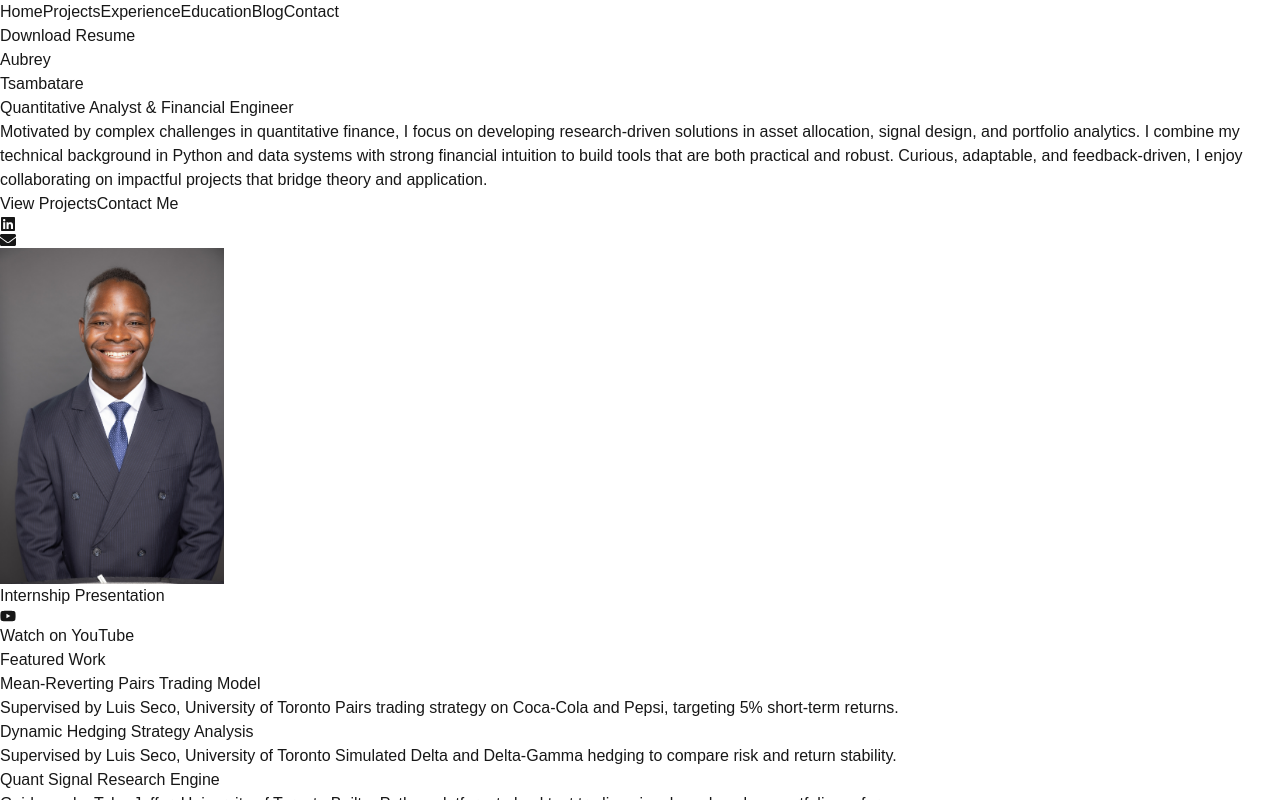
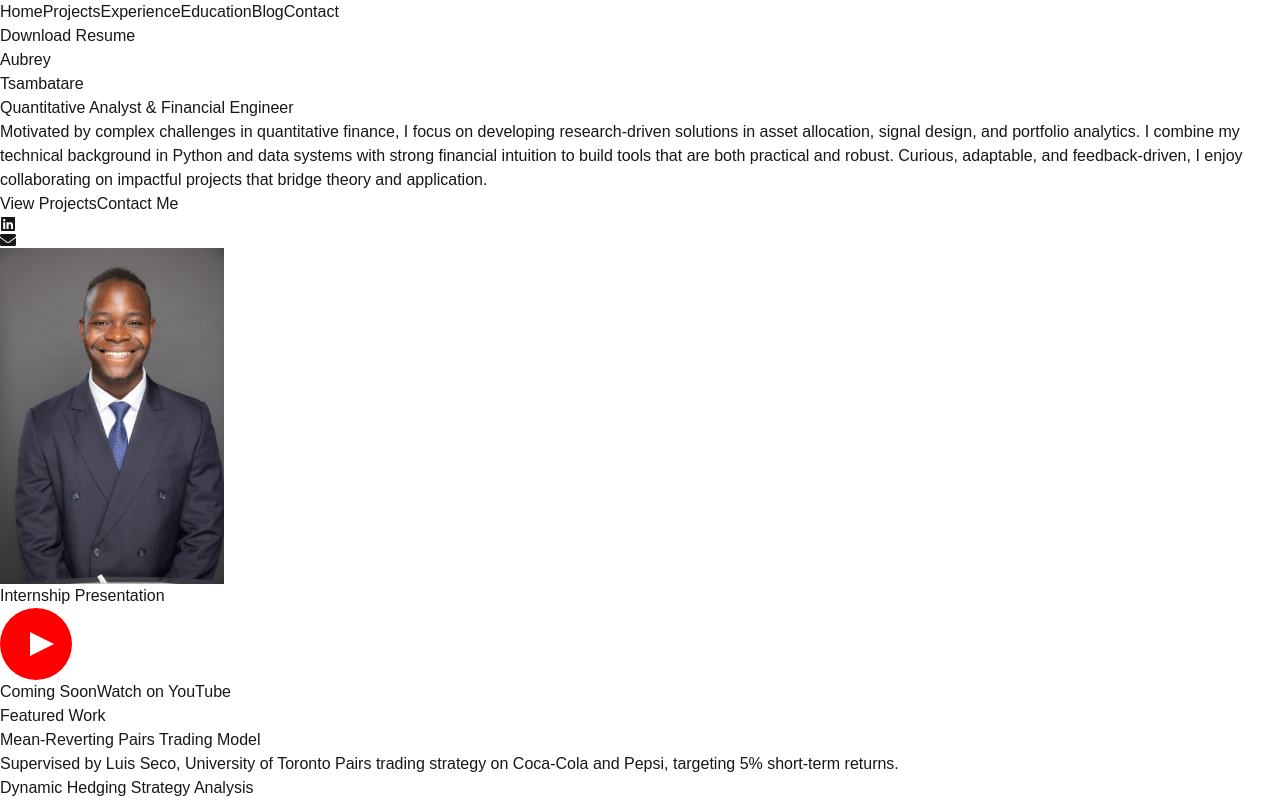
Before and after one commit to Aubrey-t/person-website, a Next.js app: page / in a window 1280 px wide. Shown: the top 800 px of the page. Built offline with nearby package versions, Linux system fonts and the light colour scheme.

Commit message:
Update: add detailed summary for Mean-Reverting Pairs Trading Model project

```diff
--- a/src/app/blog/page.tsx
+++ b/src/app/blog/page.tsx
@@ -209,7 +209,7 @@ const blogPosts = [
     ),
   },
   {
-    title: "Thoughts on the Quant Job Market: Trends, Frustrations, and What I&apos;ve Learned",
+    title: "Thoughts on the Quant Job Market: Trends, Frustrations, and What I've Learned",
     date: "June 02 2025",
     category: "Career",
     description: "A grounded, personal take on the realities of breaking into quant finance, what actually matters, and what I wish I knew starting out.",
@@ -217,8 +217,8 @@ const blogPosts = [
     featured: false,
     content: (
       <div>
-        <h1 className="text-3xl font-extrabold text-green-400 mb-4">Thoughts on the Quant Job Market: Trends, Frustrations, and What I&apos;ve Learned</h1>
-        <p className="mb-4">When I started looking into quant roles, I kept hearing the same things: the market is saturated, it&apos;s harder to break in than it used to be, and you probably need a PhD. But after going through the process myself applying to a mix of research, valuations, and analytics roles I&apos;ve come to realize that while those points aren&apos;t entirely wrong, they&apos;re definitely not the full picture.</p>
+        <h1 className="text-3xl font-extrabold text-green-400 mb-4">Thoughts on the Quant Job Market: Trends, Frustrations, and What I've Learned</h1>
+        <p className="mb-4">When I first started exploring quant roles, I kept hearing the same refrains: the market is saturated, it&apos;s harder to break in than it used to be, and you probably need a PhD. But after going through the process myself—applying to a mix of research, valuations, and analytics roles—I&apos;ve realized that while those points aren&apos;t entirely wrong, they&apos;re definitely not the whole story.</p>
         <p className="mb-4">The quant job market today is complex. It&apos;s not just about skill anymore it&apos;s about how your specific skill set lines up with a very specific kind of role. In this post, I&apos;ll share what I&apos;ve seen, what surprised me, and what actually helped along the way.</p>
         <h2 className="text-2xl font-bold text-green-400 mt-8 mb-2">It&apos;s not about being &quot;good enough&quot; in general it&apos;s about being a fit</h2>
         <p className="mb-4">I used to think that if I could get really good at Python, math, and finance, I&apos;d be set. That helped, but it wasn&apos;t enough. What I&apos;ve realized is that most quant roles are hyper-specific. One job might want someone to build pricing models in C++. Another might be focused on alpha signal research using alternative data. Another might be more analytics-focused, where communication and business context matter more than theoretical math.</p>
--- a/src/app/contact/page.tsx
+++ b/src/app/contact/page.tsx
@@ -53,7 +53,7 @@ export default function ContactPage() {
               <FaPhone className="text-green-400 text-2xl" />
               <div>
                 <div className="font-bold text-green-100">Phone</div>
-                <div className="text-green-200 text-sm">+1 437 9742368</div>
+                <div className="text-green-200 text-sm">+1 437 974 2368</div>
               </div>
             </div>
             <div className="flex items-center gap-4 mb-2">
--- a/src/app/page.tsx
+++ b/src/app/page.tsx
@@ -56,11 +56,22 @@ export default function Home() {
             </div>
             <div className="w-full bg-transparent border border-green-700 rounded-xl p-4 flex flex-col items-center shadow-lg">
               <span className="text-lg font-medium mb-2">Internship Presentation</span>
-              <div className="w-full aspect-video rounded-lg overflow-hidden flex items-center justify-center bg-black">
-                <a href="https://youtube.com" target="_blank" rel="noopener noreferrer" className="flex flex-col items-center justify-center w-full h-full">
-                  <FaYoutube className="text-5xl text-red-500 mb-2" />
-                  <span className="text-green-200 text-sm">Watch on YouTube</span>
-                </a>
+              <div className="w-full aspect-video rounded-lg overflow-hidden flex items-center justify-center bg-[#07190e] relative">
+                <button
+                  className="absolute inset-0 w-full h-full flex flex-col items-center justify-center transition cursor-pointer z-10 bg-transparent"
+                  style={{ outline: 'none' }}
+                  tabIndex={0}
+                  aria-label="Internship Presentation Coming Soon"
+                  onClick={e => e.preventDefault()}
+                >
+                  {/* YouTube Play Icon */}
+                  <svg width="72" height="72" viewBox="0 0 72 72" fill="none" xmlns="http://www.w3.org/2000/svg" className="mb-4">
+                    <circle cx="36" cy="36" r="36" fill="#FF0000" />
+                    <polygon points="30,24 54,36 30,48" fill="#fff" />
+                  </svg>
+                  <span className="text-white font-extrabold text-4xl md:text-5xl mb-2">Coming Soon</span>
+                  <span className="text-gray-400 text-2xl font-medium">Watch on YouTube</span>
+                </button>
               </div>
             </div>
           </div>
```
Also changed, not shown: src/app/projects/page.tsx (+27 -7 lines), 1 other file (tests, documents, lock files or other folders).
